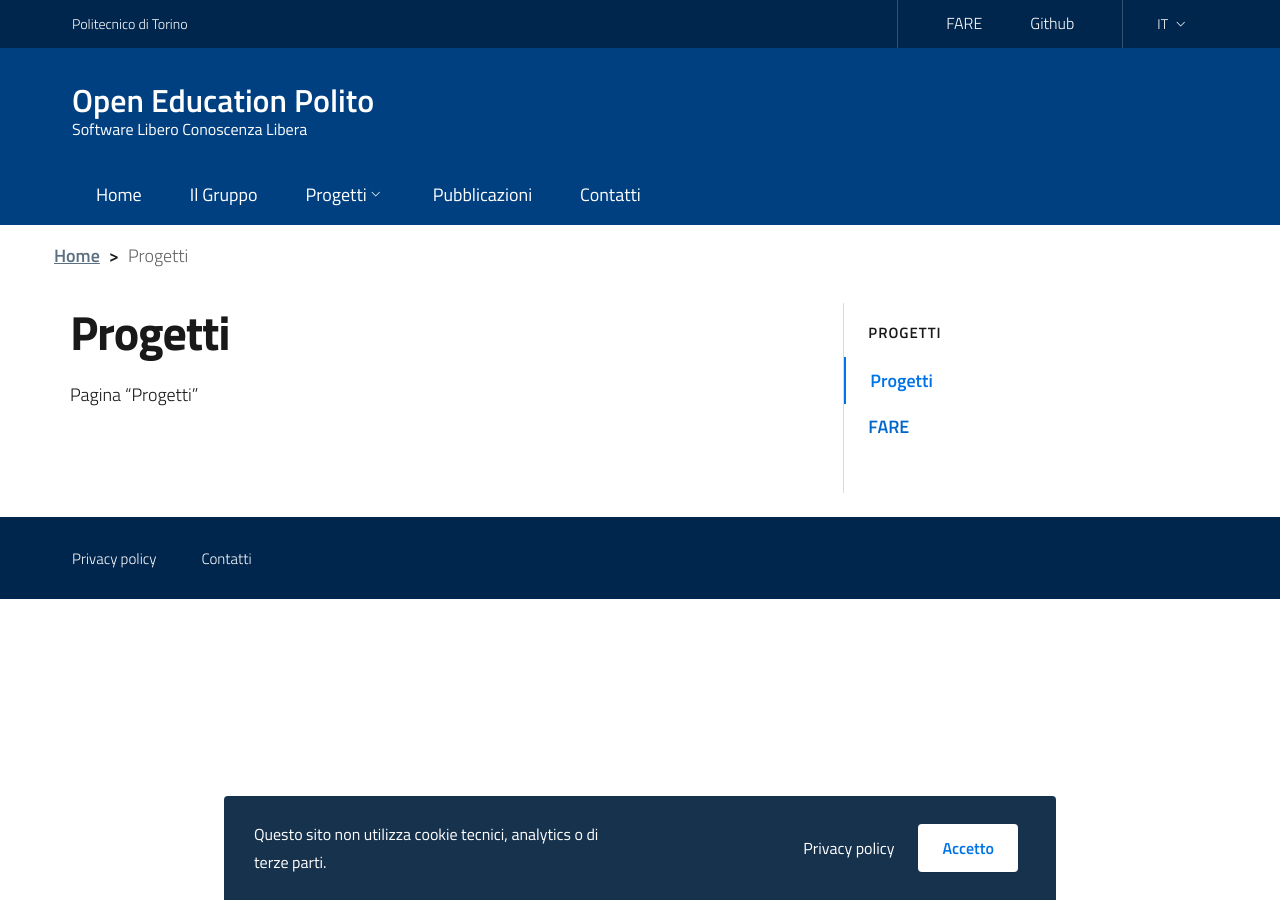
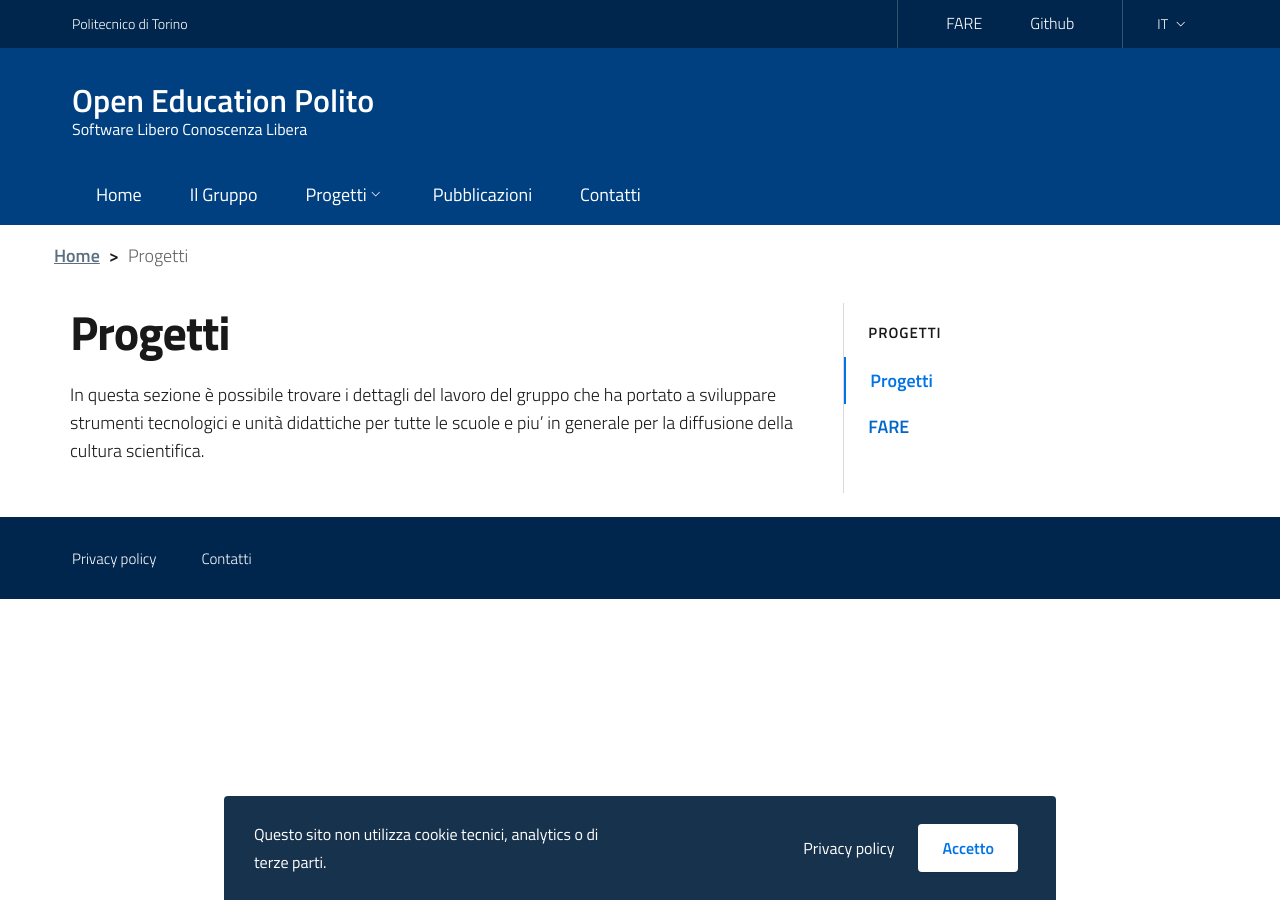
Before and after one commit to open-education-polito/org-website, a Jekyll site: the page built from it/progetti/progetti.md, in a window 1280 px wide. Built offline with Jekyll 4.4.1, drawn with Linux system fonts in a browser that asks for light colours.

Commit message:
Add info regarding projects

```diff
--- a/it/progetti/progetti.md
+++ b/it/progetti/progetti.md
@@ -7,4 +7,7 @@ permalink: /it/progetti
 order: 3
 ---
 
-Pagina "Progetti"
+In questa sezione è possibile trovare i dettagli del lavoro del gruppo che ha
+portato a sviluppare strumenti tecnologici e unità
+didattiche per tutte le scuole e piu' in generale per la diffusione della
+cultura scientifica.
```
